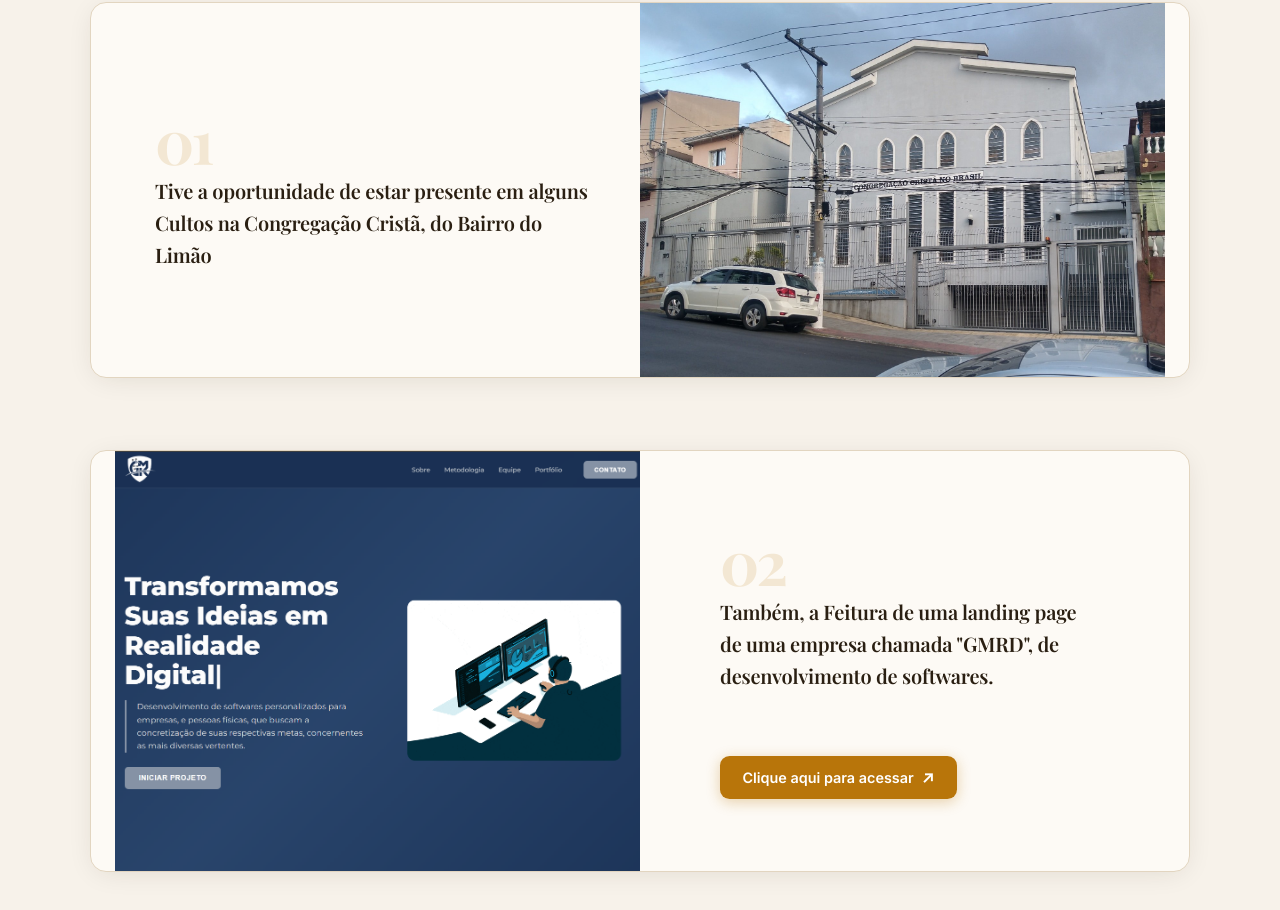
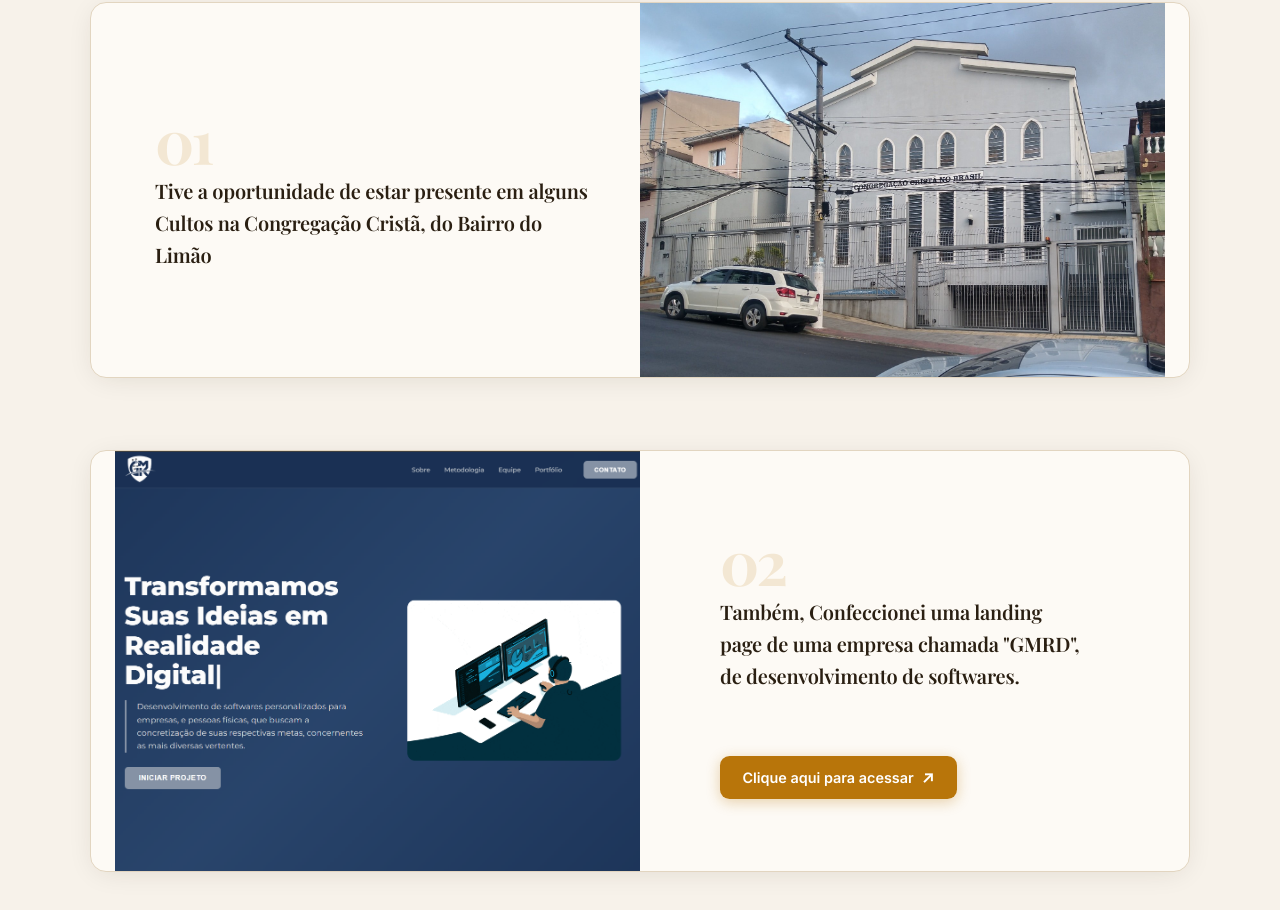
Before and after one commit to GuilhermeJaraujo15/Voltas-as-aulas-3-Semestre, a plain HTML site: page index.html in a window 1280 px wide. Shown: the part 406-1316 px from the top of the page. Drawn offline with nearby package versions, Linux system fonts and the light colour scheme; a web font is replaced by a local one.

Commit message:
Volta as aulas 3° Semestre

```diff
--- a/index.html
+++ b/index.html
@@ -24,7 +24,7 @@
         <div>
             <div class="card-content">
                 <h2>
-                    Também, a Feitura de uma landing page de uma empresa chamada "GMRD", de desenvolvimento de
+                    Também, Confeccionei uma landing page de uma empresa chamada "GMRD", de desenvolvimento de
                     softwares.
                 </h2>
 
```
